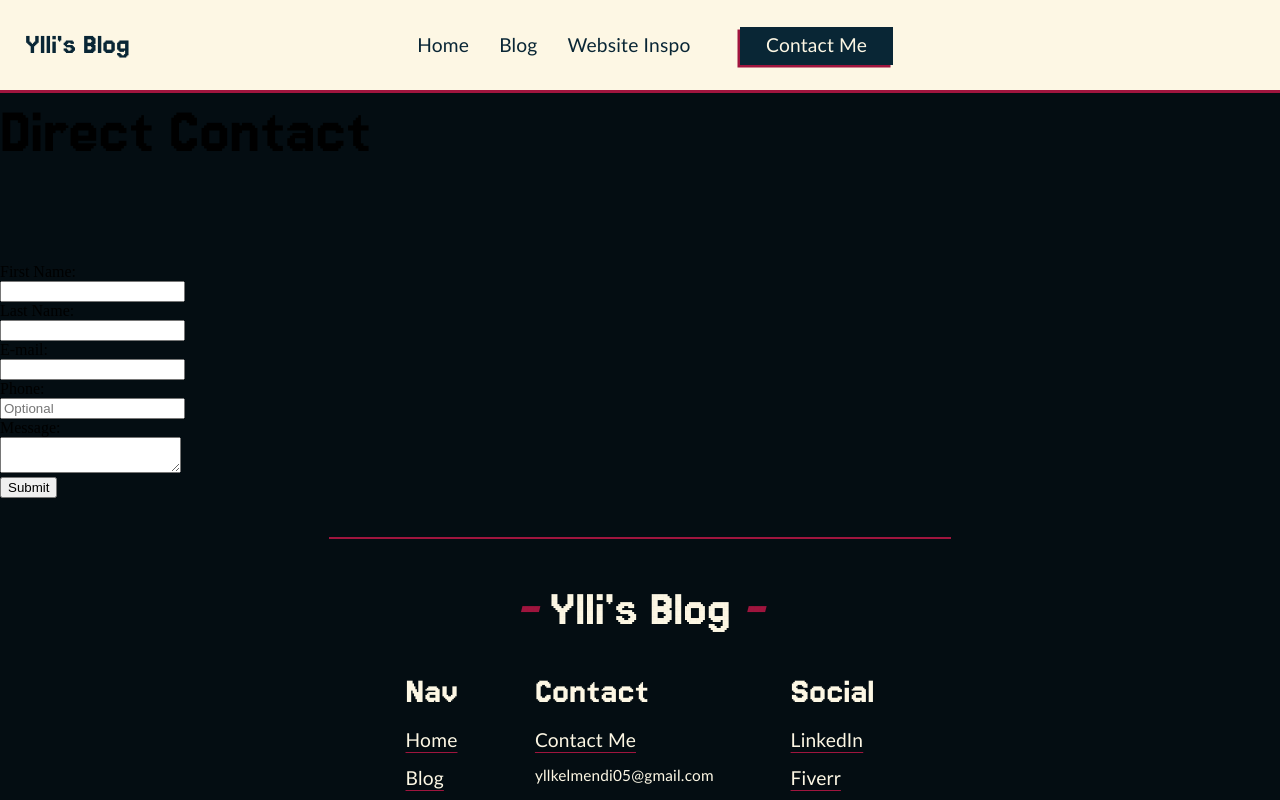
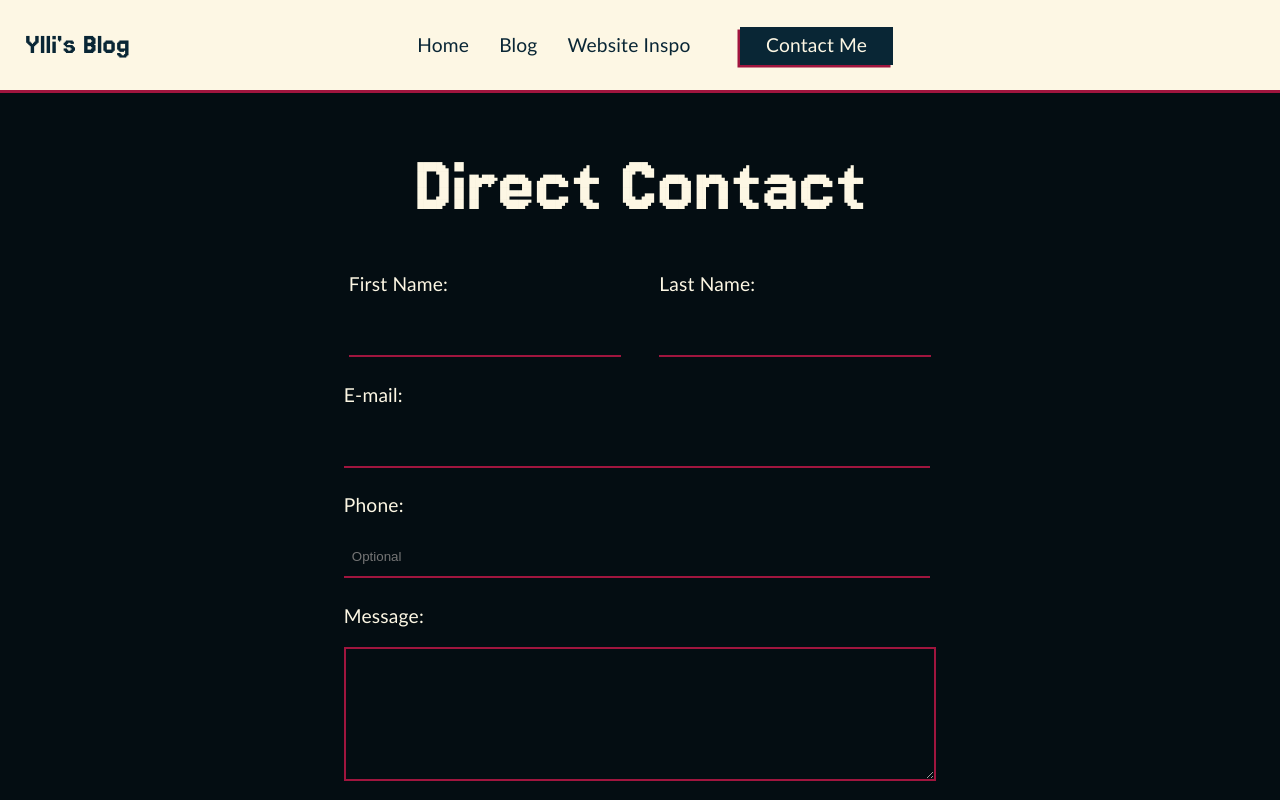
Before and after one commit to YlliLimited/Blog_Website, a React (Vite) app in the folder Blog/: page /Contact in a window 1280 px wide. Shown: the top 800 px of the page. Built offline with nearby package versions, Linux system fonts and the light colour scheme.

Commit message:
modified:   Blog/src/assets/Pages/Contact.jsx 	modified:   Blog/src/index.css

```diff
--- a/Blog/src/assets/Pages/Contact.jsx
+++ b/Blog/src/assets/Pages/Contact.jsx
@@ -15,7 +15,7 @@ export default function Contact () {
 
       <div className="formParent">
 
-        <h4>Direct Contact</h4>
+        <h3>Direct Contact</h3>
 
         <form
           action="https://formspree.io/f/mwkgyabo"
@@ -25,23 +25,23 @@ export default function Contact () {
 
           <div className="formFlex">
             <div className="formFlexChild">
-              <label htmlFor="firstName">First Name:</label><br />
-              <input type="text" maxLength={50} name="firstName" required/>
+              <label htmlFor="firstName"><p>First Name:</p></label><br />
+              <input type="text" maxLength={50} name="firstName" className="smallInput" required/>
             </div>
 
             <div className="formFlexChild">
-              <label htmlFor="lastName">Last Name:</label><br />
-              <input type="text" maxLength={70} name="lastName" required/>
+              <label htmlFor="lastName"><p>Last Name:</p></label><br />
+              <input type="text" maxLength={70} name="lastName" className="smallInput" required/>
             </div>
           </div>
 
-          <label htmlFor="email">E-mail:</label><br />
+          <label htmlFor="email"><p>E-mail:</p></label><br />
           <input type="email" maxLength={100} name="email" required/><br />
 
-          <label htmlFor="phone">Phone:</label><br />
+          <label htmlFor="phone"><p>Phone:</p></label><br />
           <input type="tel" maxLength={30} name="phone" placeholder="Optional"/><br />
 
-          <label htmlFor="message">Message:</label><br />
+          <label htmlFor="message"><p>Message:</p></label><br />
           <textarea name="message" maxLength={1000} required></textarea><br />
 
           <input type="submit" value={"Submit"} className="formSubmit"/>
--- a/Blog/src/index.css
+++ b/Blog/src/index.css
@@ -1,7 +1,7 @@
 /* Fonts */
 @font-face {
   font-family: "Jersey 15";
-  src: url('../public/Fonts/Jersey15-Regular.ttf')  format('truetype');
+  src: url('/Fonts/Jersey15-Regular.ttf')  format('truetype');
 }
 /* Fonts End*/
 
@@ -117,14 +117,111 @@ em{
 
 
 
+
+
 /* Contact */
 
 .formParent{
 
-  width: calc(100% - clamp(30px, 3vw, 3vw) * 2);
+  display: flex;
+  flex-direction: column;
+  align-items: center;
+
+  color: var(--primary-light-color);
 
 
+  padding: clamp(30px, 3vw, 3vw);
+}
 
+.formFlex{
+  width: 100%;
+  display: flex;
+  justify-content: center;
+  align-items: center;
+}
+
+.formFlexChild:first-child{
+  margin-right: clamp(30px, 3vw, 3vw);
+}
+
+.formParent h3{
+  margin: calc(clamp(30px, 10vw, 60px) + clamp(30px, 3vw, 3vw)) 0px clamp(30px, 3vw, 3vw) 0px;
+}
+
+.formParent label {
+  margin: 0px;
+}
+
+.formParent label p {
+  margin: 0px;
+}
+
+.formParent input{
+  height: 40px;
+  padding: 0px 8px;
+  width: calc(clamp(250px, 40vw, 40vw) + clamp(30px, 3vw, 3vw) + 20px);
+
+  margin-bottom: clamp(20px, 2vw, 2vw);
+
+  border: none;
+  border-bottom: 2px solid var(--secondary-contrast-color);
+  color: var(--primary-light-color);
+  background-color: transparent;
+}
+
+.formParent input:focus{
+  outline: 2px solid var(--secondary-contrast-color);
+  outline-offset: -2px;
+}
+
+.formParent textarea{
+  height: 120px;
+  padding: 5px;
+  width: calc(clamp(250px, 40vw, 40vw) + clamp(30px, 3vw, 3vw) + 28px);
+  resize: vertical;
+
+  background-color: transparent;
+  color: var(--primary-light-color);
+  border: 2px solid var(--secondary-contrast-color);
+}
+
+.formParent textarea:focus{
+  outline: none;
+}
+
+.formParent input[type="submit"]{
+  width: 50%;
+  height: fit-content;
+
+  padding: 0.8cqh 0px;
+  background-color: var(--primary-light-color);
+  margin-top: 20px;
+  border: none;
+  color: var(--primary-dark-color);
+
+  font-family:'Gill Sans', 'Gill Sans MT', Calibri, 'Trebuchet MS', sans-serif;
+  font-size: clamp(1.1rem, 1.5vw, 1.7rem);
+  letter-spacing: 0.2px;
+  font-weight: 400;
+
+  box-shadow: clamp(5px, 0.3cqw, 0.3cqw) clamp(5px, 0.3cqw, 0.3cqw) var(--tertiary-dark-color);
+
+  transition: box-shadow 0.2s;
+}
+
+.formParent input[type="submit"]:hover {
+  cursor: pointer;
+  box-shadow: clamp(7px, 0.4cqw, 0.4cqw) clamp(7px, 0.4cqw, 0.4cqw) var(--tertiary-dark-color);
+}
+
+.formParent input[type="submit"]:focus{
+  outline: none;
+  border: none;
+  box-shadow: clamp(3px, 0.2cqw, 0.2cqw) clamp(3px, 0.2cqw, 0.2cqw) var(--tertiary-dark-color);
+}
+
+.smallInput{
+  width: clamp(125px, 20vw, 20vw) !important;
 }
 
 /* Contact End */
```
